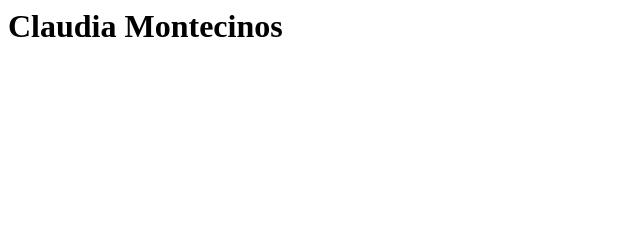
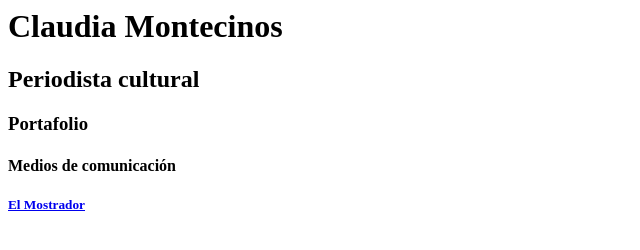
Before and after one commit to claumontecinos/claumontecinos.github.io, a plain HTML site: page index.html in a window 1280 px wide. Shown: the whole page, without its empty margins (0-640 px from the left). Drawn offline with Linux system fonts and the light colour scheme.

Commit message:
Actualizacion

```diff
--- a/index.html
+++ b/index.html
@@ -1,6 +1,10 @@
 <hrml>
 <head>
 <h1>Claudia Montecinos</h1>
+<h2>Periodista cultural</h2>
+<h3>Portafolio</h3>
+<h4>Medios de comunicación</h4>
+<h5><a href="/elmostrador/elmostrador.html">El Mostrador</a></h5>
 </head>
 <body>
 </body>
```
Also changed, not shown: elmostrador/elmostrador.html (added, +6 -0 lines).
